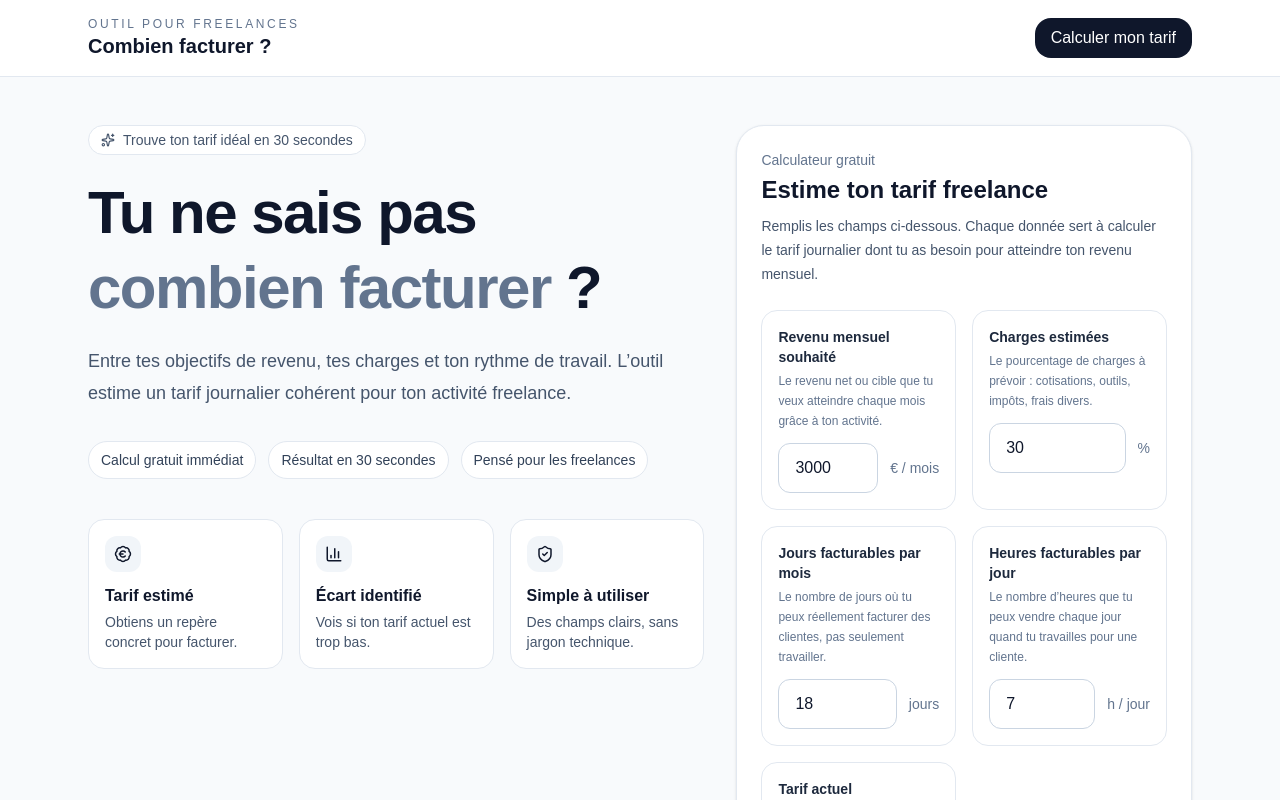
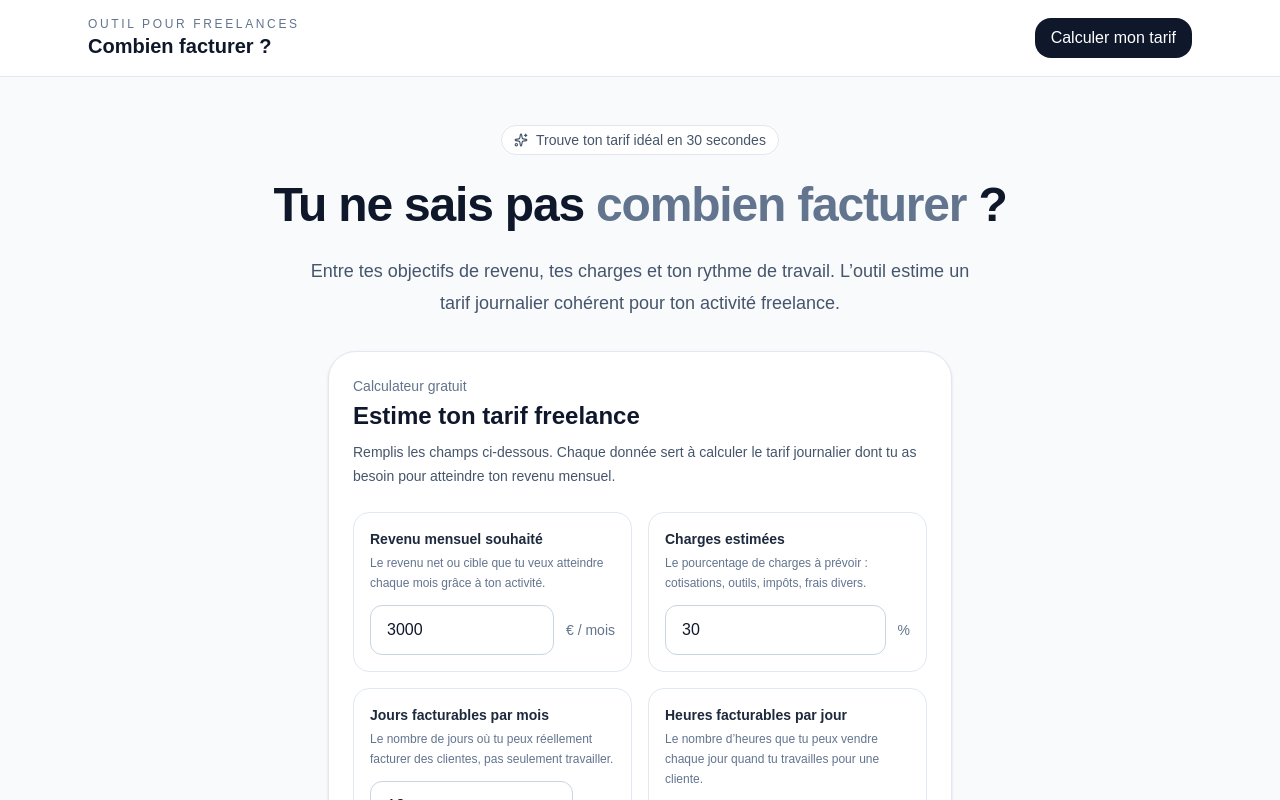
Before and after one commit to Ann-Steph/combien-facturer, a Next.js app: page / in a window 1280 px wide. Shown: the top 800 px of the page. Built offline with nearby package versions, Linux system fonts and the light colour scheme.

Commit message:
mise à jour du calculateur

```diff
--- a/app/page.js
+++ b/app/page.js
@@ -19,37 +19,25 @@ export default function PricingApp() {
       </header>
 
       <main>
-        <section className="max-w-6xl mx-auto px-6 pt-12 pb-8 grid gap-8 lg:grid-cols-[1.15fr_0.85fr] items-start">
-          <div>
+        <section className="max-w-4xl mx-auto px-6 pt-12 pb-8 text-center">
           <div className="inline-flex items-center gap-2 rounded-full border border-slate-200 bg-white px-3 py-1 text-sm text-slate-600 mb-5">
             <Sparkles size={14} /> Trouve ton tarif idéal en 30 secondes
           </div>
-            <h2 className="text-4xl lg:text-6xl font-bold tracking-tight leading-tight">
+          <h2 className="text-4xl lg:text-5xl font-bold tracking-tight leading-tight">
             Tu ne sais pas <span className="text-slate-500">combien facturer</span> ?
           </h2>
-            <p className="mt-5 text-lg text-slate-600 max-w-2xl leading-8">
+          <p className="mt-5 text-lg text-slate-600 max-w-2xl mx-auto leading-8">
             Entre tes objectifs de revenu, tes charges et ton rythme de travail. L’outil estime un tarif journalier cohérent pour ton activité freelance.
           </p>
+        </section>
 
-            <div className="mt-8 flex flex-wrap gap-3">
-              <Badge text="Calcul gratuit immédiat" />
-              <Badge text="Résultat en 30 secondes" />
-              <Badge text="Pensé pour les freelances" />
-            </div>
-
-            <div className="mt-10 grid gap-4 sm:grid-cols-3">
-              <FeatureMini icon={<BadgeEuro size={18} />} title="Tarif estimé" text="Obtiens un repère concret pour facturer." />
-              <FeatureMini icon={<BarChart3 size={18} />} title="Écart identifié" text="Vois si ton tarif actuel est trop bas." />
-              <FeatureMini icon={<ShieldCheck size={18} />} title="Simple à utiliser" text="Des champs clairs, sans jargon technique." />
-            </div>
-          </div>
-
-          <div id="calculateur" className="bg-white rounded-[28px] shadow-sm border border-slate-200 p-4 lg:p-6">
+        <section id="calculateur" className="max-w-2xl mx-auto px-6 pb-12">
+          <div className="bg-white rounded-[28px] shadow-sm border border-slate-200 p-4 lg:p-6">
             <PricingCalculator />
           </div>
         </section>
 
-        <section className="max-w-5xl mx-auto px-6 pb-12">
+        <section className="max-w-3xl mx-auto px-6 pb-16">
           <div className="rounded-2xl border border-slate-200 bg-white p-5 text-sm text-slate-600 leading-7 flex gap-3">
             <Info size={18} className="mt-1 shrink-0 text-slate-400" />
             <p>
```
Lines whose indentation alone changed are shown as unchanged.
